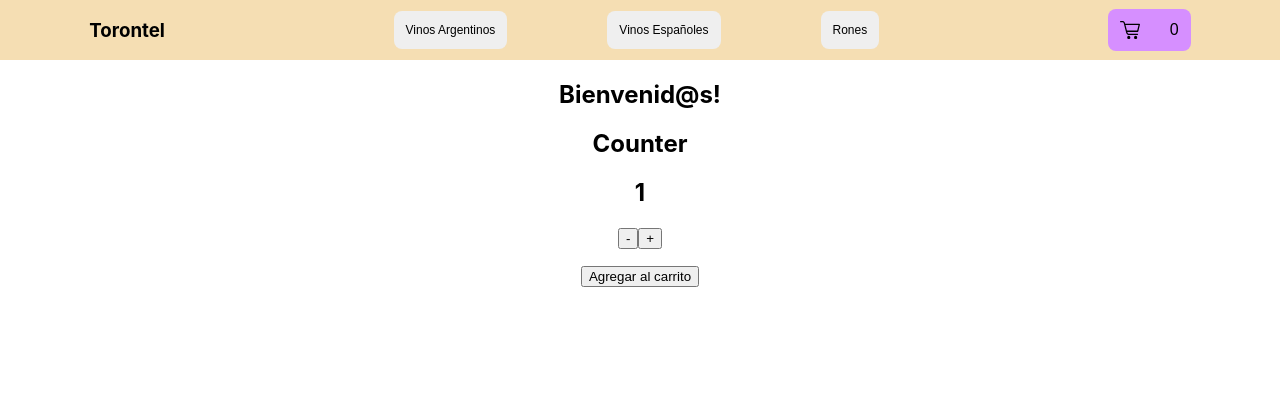
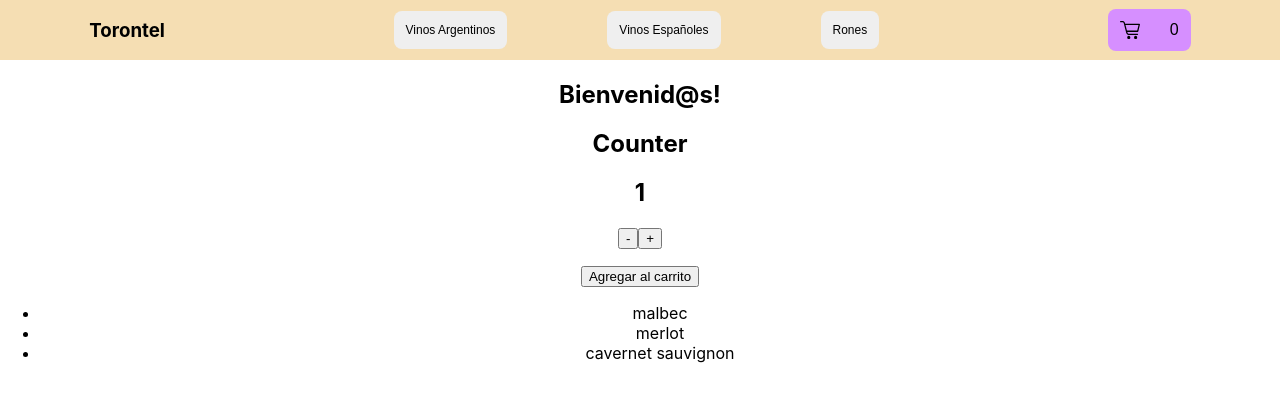
Before and after one commit to julioorihuela/torontel-orihuela, a React (Create React App) app: page / in a window 1280 px wide. Shown: the top 400 px of the page. Built offline with nearby package versions, Linux system fonts and the light colour scheme.

Commit message:
ItemListContainer

```diff
--- a/src/components/Button/Button.js
+++ b/src/components/Button/Button.js
@@ -1,10 +1,10 @@
 import './Button.css'
 
-const Button = ({label, colorText='black'}) => {
+const Button = ({label, colorText='black', handleClick}) => {
 //  , backgroundColor, colorText, handleClick
     return  (
     //  <button className="myButton" style={{backgroundColor, color:colorText}} onClick={handleClick}>{label}</button>
-      <button className="myButton" style={{color:colorText}}>{label}</button>
+      <button className="myButton" style={{color:colorText}} onClick={handleClick}>{label}</button>
 
     )
 }
--- a/src/components/ItemListContainer/ItemListContainer.js
+++ b/src/components/ItemListContainer/ItemListContainer.js
@@ -1,17 +1,61 @@
+import { useEffect, useState } from 'react'
 import './ItemListContainer.css'
 import ItemCount from '../ItemCount/ItemCount'
 
+const products = [
+    {id: 1, name: 'malbec', price: 'usd 20', category: 'vino tinto', img: 'https://www.dsg.pe'},
+    {id: 2, name: 'merlot', price: 'usd 25', category: 'vino blanco', img: 'https://www.dsg.pe'},
+    {id: 3, name: 'cavernet sauvignon', price: 'usd 23', category: 'vino tinto', img: 'https://www.dsg.pe'}
+]
+/*
+const getProducts = () => {
+    return new Promise ((resolve, reject) => {
+        if(onSuccess) {
+            setTimeout( () => resolve ( products), 3000 )
+        }  else {
+            setTimeout( () => reject('No hay respuesta'), 2000 )
+        }
+    })
+} */
+
+
+const getProducts = () => {
+    return new Promise ((resolve) => {
+
+            setTimeout( () => resolve ( products), 3000 )
+        }
+    )
+}
+
+
+
 const ItemListContainer = ({greeting}) => {
+    const [products, setProducts] = useState([])
+
+    useEffect( () =>  {
+        getProducts().then(products => {
+            console.log(products)
+            setProducts(products)
+     })
+    }, [] )
+
+
+
 
     const handleOnAdd = (quantity) => {
         console.log(`Se agregaron ${quantity} productos`)
-        // comillas inveetidas
+        // comillas invertidas
     }
 
     return (
         <div className="ItemListContainer">
             <h2>{greeting}</h2>
             <ItemCount stock={10} initial={2} onAdd={handleOnAdd}/>
+            <ul>
+                {products.map(product => {
+                    return <li key={product.id}>{product.name}</li>
+                })}
+            </ul>
         </div>
     )
 }
```
Also changed, not shown: src/components/ItemDetailContainer/ItelDetailContainer.js (deleted), src/components/ItemDetailContainer/ItemDetailContainer.js (added).
